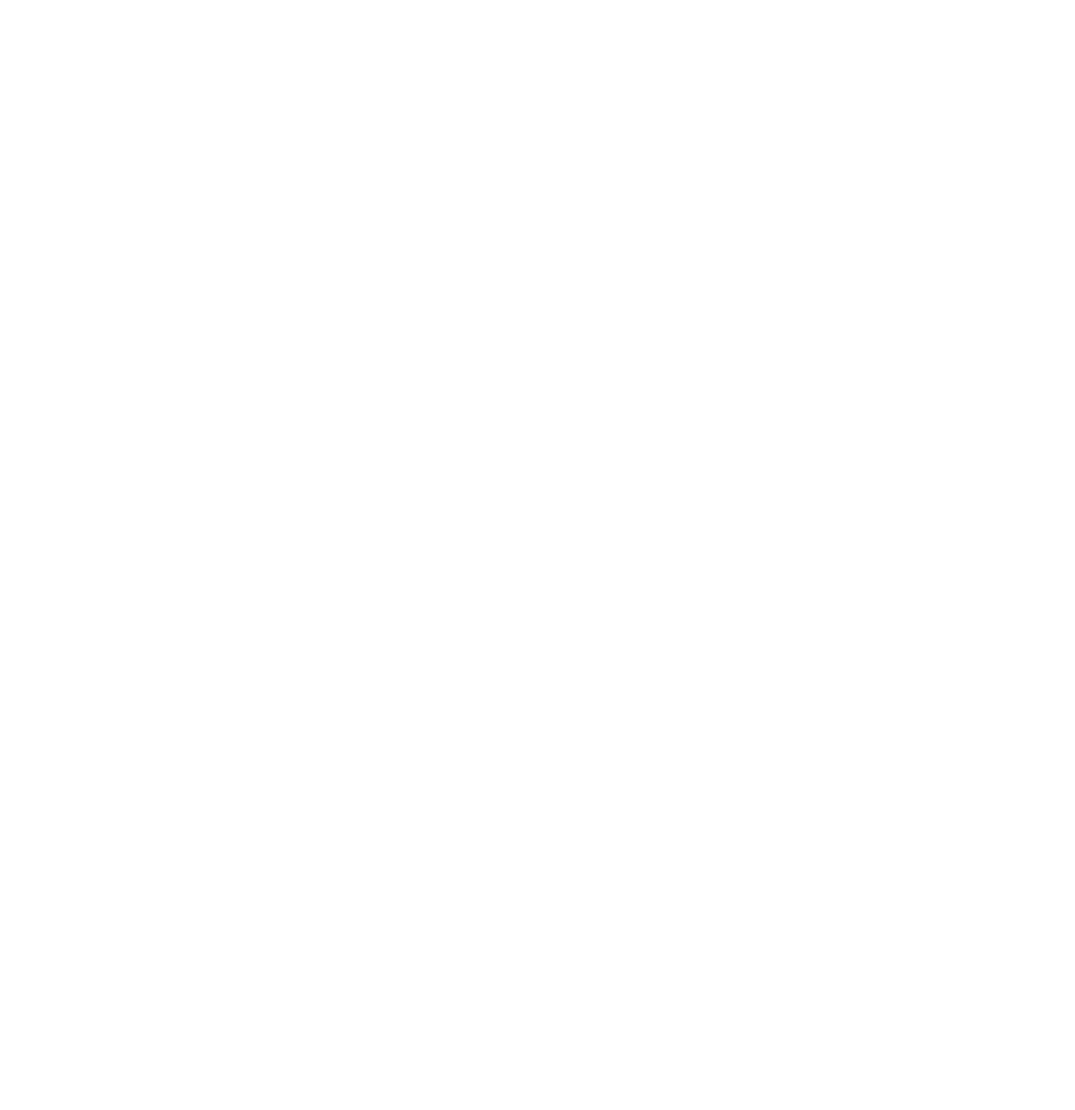
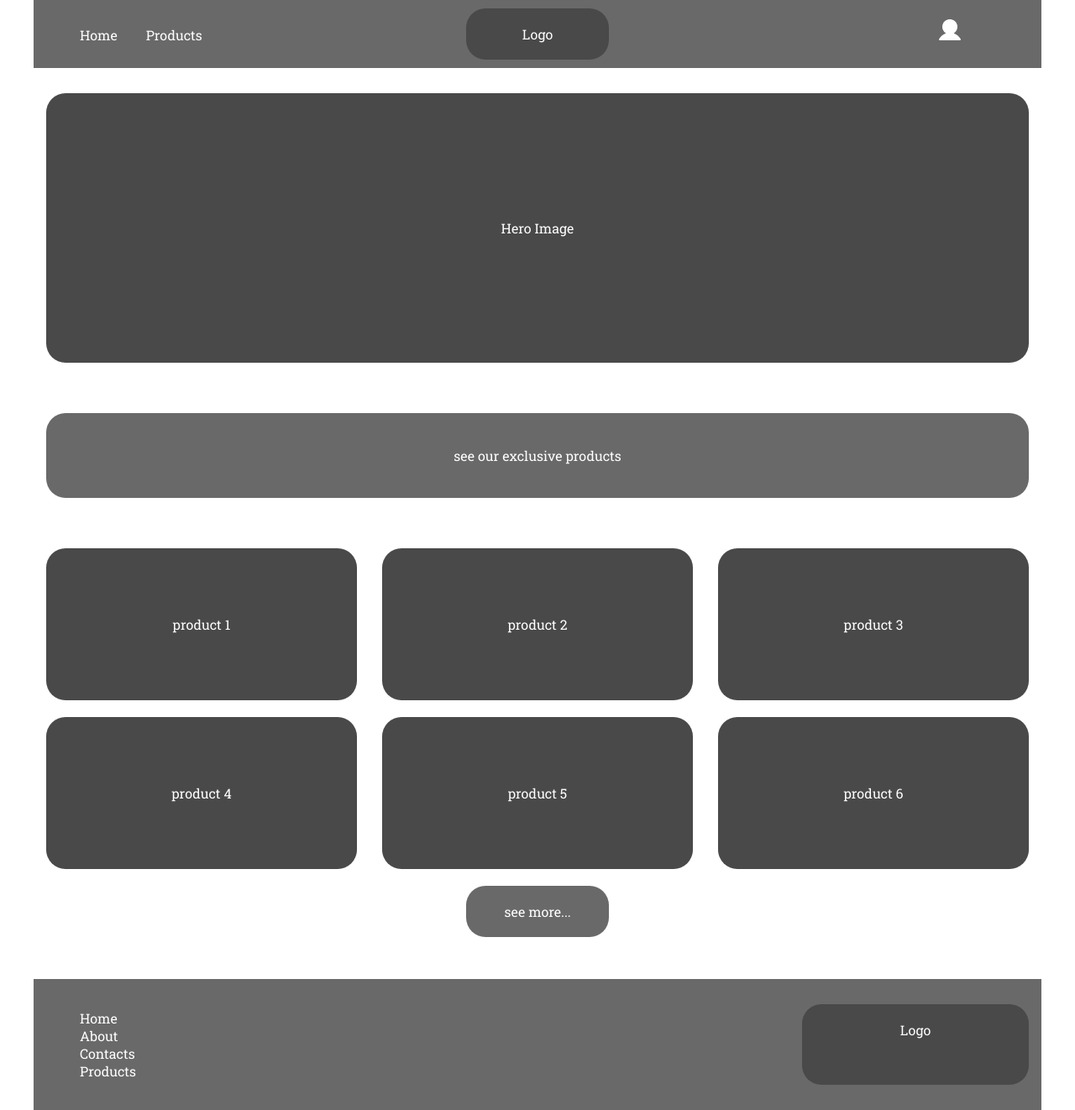
Before and after one commit to adilyantizhanov0606/yantizhanov_adil_midterm_responsive_grid, a plain HTML site: page products.html in a window 1280 px wide. Shown: the whole page at 84% size. Before the commit the page ends 800 px from the top, so only its background shows below. Drawn offline with Linux system fonts and the light colour scheme.

Commit message:
products.html setup
products.html file was implemented.

```diff
--- a/css/main.css
+++ b/css/main.css
@@ -84,3 +84,39 @@
     display: block;
   }
 }
+
+#product1 {
+    padding: 80px;
+}
+
+#product2 {
+    padding: 80px;
+}
+
+#product3 {
+    padding: 80px;
+}
+
+#product4 {
+    padding: 80px;
+}
+
+#product5 {
+    padding: 80px;
+}
+
+#product6 {
+    padding: 80px;
+}
+
+#see-products {
+    background-color: #696969;
+     margin-bottom: 50px;
+     padding: 40px;
+}
+
+
+#see-more {
+    background-color: #696969;
+    margin-bottom: 50px;
+}
--- a/products.html
+++ b/products.html
@@ -0,0 +1,85 @@
+<!doctype html>
+<html lang="en">
+  <head>
+    <meta charset="UTF-8" />
+    <!-- in mobile set initial zoom level of page to 100%, set site size to equal device size-->
+    <meta name="viewport" content="width=device-width, initial-scale=1.0" />
+    <link rel="preconnect" href="https://fonts.googleapis.com" />
+    <link rel="preconnect" href="https://fonts.gstatic.com" crossorigin />
+    <link
+      href="https://fonts.googleapis.com/css2?family=Roboto+Slab:wght@100..900&display=swap"
+      rel="stylesheet"
+    />
+    <link href="css/grid.css" rel="stylesheet" type="text/css" />
+    <link href="css/main.css" rel="stylesheet" type="text/css" />
+    <title>Zima Products Page</title>
+  </head>
+  <body>
+    <header class="grid-con center-grid-con">
+      <div id="header-logo" class="box m-col-start-6 m-col-end-8 d-hidden">
+        <p>Logo</p>
+      </div>
+      <nav id="main-nav" class="col-start-2 col-end-4 m-col-start-1 m-col-end-5">
+        <ul>
+          <li>Home</li>
+          <li>Products</li>
+        </ul>
+      </nav>
+      <div id="header-logo-desktop" class="box m-hidden m-col-start-6 m-col-end-8">
+        <p>Logo</p>
+      </div>
+      <div id="nav-button" class="col-start-4 col-end-5 m-col-start-11 m-col-end-13">
+        <img src="images/user.svg" alt="user icon" />
+      </div>
+    </header>
+    <main class="grid-con center-grid-con">
+      <div id="main-hero" class="box col-span-full m-col-span-full">
+        <p>Hero Image</p>
+      </div>
+      <div id="see-products" class="box col-span-full m-col-span-full">
+        <p>see our exclusive products</p>
+      </div>
+       <div id="product1" class="box col-span-2 m-col-span-4">
+        <p>product 1</p>
+      </div>
+       <div id="product2" class="box col-span-2 m-col-span-4">
+        <p>product 2</p>
+      </div>
+      <div id="product3" class="box col-span-2 m-col-span-4">
+        <p>product 3</p>
+      </div>
+      <div id="product4" class="box col-span-2 m-col-span-4">
+        <p>product 4</p>
+      </div>
+
+      <div id="product5" class="box col-span-2 m-col-span-4">
+        <p>product 5</p>
+      </div>
+
+      <div id="product6" class="box col-span-2 m-col-span-4">
+        <p>product 6</p>
+      </div>
+      <div id="see-more" class="box col-start-2 col-end-4 m-col-start-6 m-col-end-8">
+        <p>see more...</p>
+      </div>
+
+
+
+
+    </main>
+    <footer class="grid-con center-grid-con">
+        <nav id="footer-nav" class="col-start-1 col-end-4">
+        <ul>
+          <li>Home</li>
+          <li>About</li>
+          <li>Contacts</li>
+          <li>Products</li>
+        </ul>
+      </nav>
+      <div id="footer-logo" class="box col-start-4 col-end-5 m-col-start-10 m-col-end-13">
+        <p>Logo</p>
+      </div>
+    </footer>
+    <script src="js/main.js"></script>
+  </body>
+</html>
```
Also changed, not shown: index.html (+1 -1 lines).
